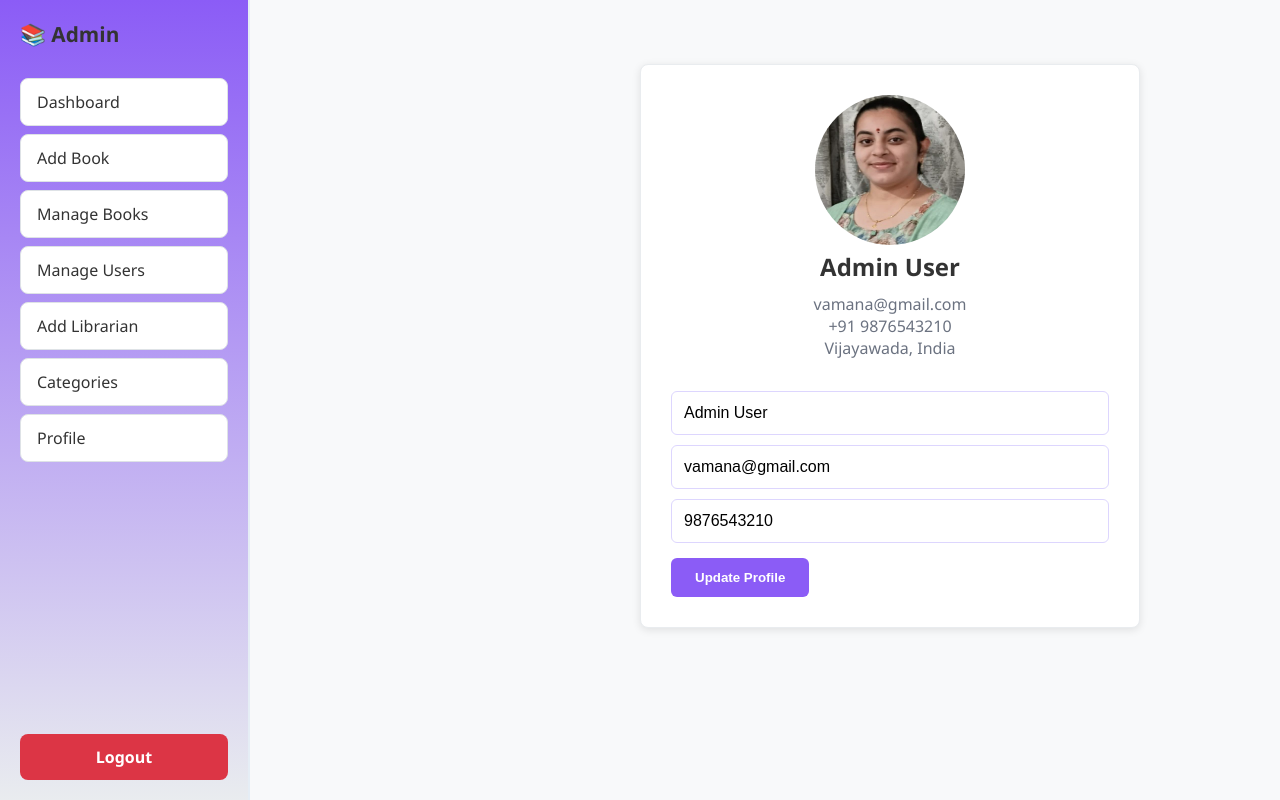
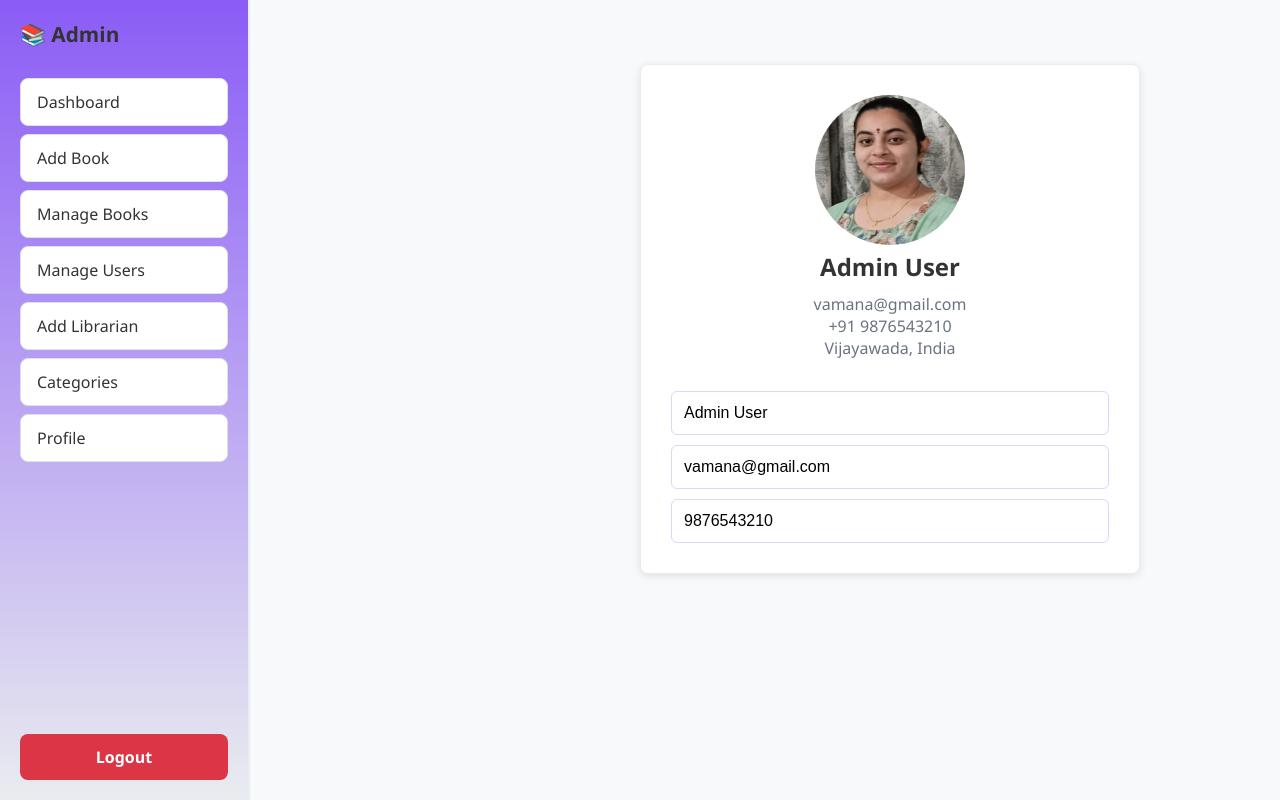
Before and after one commit to ChVSNagasri/DBEDBD, a React app: page /admin/profile in a window 1280 px wide. Built offline with nearby package versions, Linux system fonts and the light colour scheme; the HTML template or start-up script is replaced by a standard one.

Commit message:
Modified Profile

```diff
--- a/src/admin/Profile.jsx
+++ b/src/admin/Profile.jsx
@@ -62,10 +62,6 @@ function Profile() {
             value='9876543210'
           />
 
-          <button>
-            Update Profile
-          </button>
-
         </form>
 
       </div>
```
